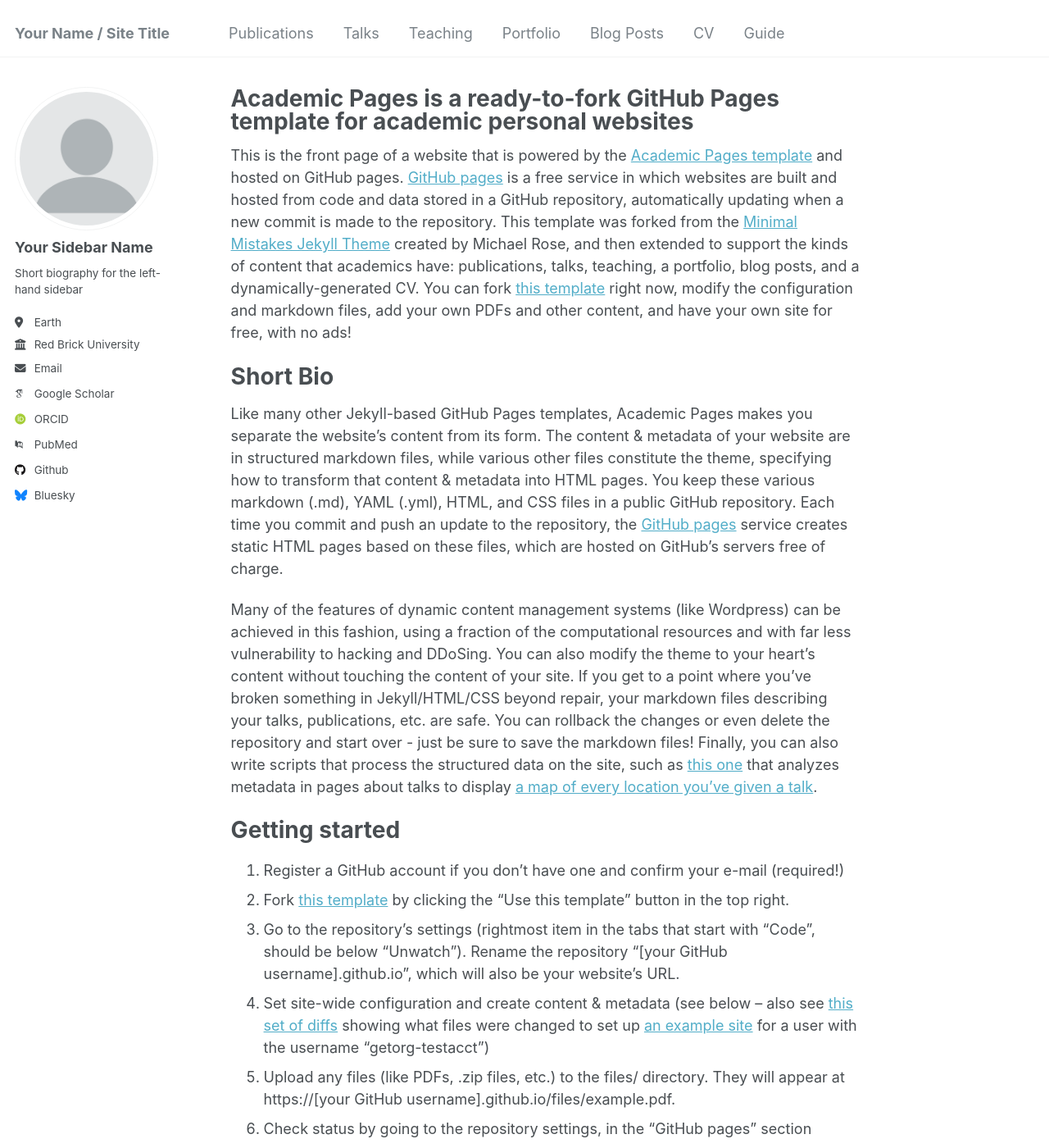
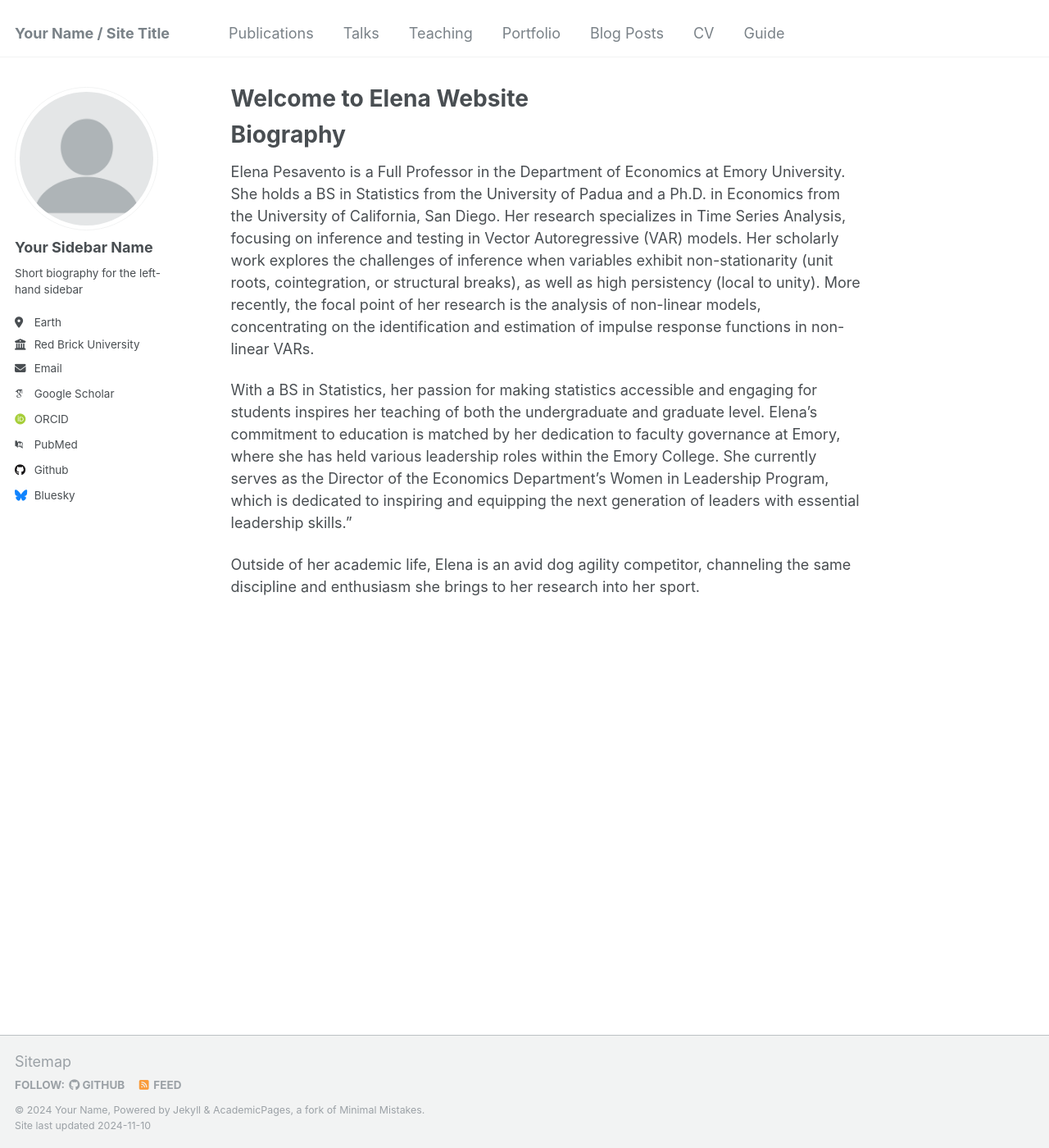
Before and after one commit to epesave/epesave.github.io, a Jekyll site: the page built from _pages/about.md, in a window 1280 px wide and 1400 px high. Shown: the whole window at 82% size. Built offline with Jekyll 4.4.1, drawn with Linux system fonts in a browser that asks for light colours; some web fonts are replaced; some of the changed text lies outside the part shown.

Commit message:
Update about.md

```diff
--- a/_pages/about.md
+++ b/_pages/about.md
@@ -1,49 +1,18 @@
 ---
 permalink: /
-title: "Academic Pages is a ready-to-fork GitHub Pages template for academic personal websites"
+title: "Welcome to Elena Website"
 author_profile: true
 redirect_from:
   - /about/
   - /about.html
 ---
 
-This is the front page of a website that is powered by the [Academic Pages template](https://github.com/academicpages/academicpages.github.io) and hosted on GitHub pages. [GitHub pages](https://pages.github.com) is a free service in which websites are built and hosted from code and data stored in a GitHub repository, automatically updating when a new commit is made to the repository. This template was forked from the [Minimal Mistakes Jekyll Theme](https://mmistakes.github.io/minimal-mistakes/) created by Michael Rose, and then extended to support the kinds of content that academics have: publications, talks, teaching, a portfolio, blog posts, and a dynamically-generated CV. You can fork [this template](https://github.com/academicpages/academicpages.github.io) right now, modify the configuration and markdown files, add your own PDFs and other content, and have your own site for free, with no ads!
 
-Short Bio
+
+Biography
 ======
-Like many other Jekyll-based GitHub Pages templates, Academic Pages makes you separate the website's content from its form. The content & metadata of your website are in structured markdown files, while various other files constitute the theme, specifying how to transform that content & metadata into HTML pages. You keep these various markdown (.md), YAML (.yml), HTML, and CSS files in a public GitHub repository. Each time you commit and push an update to the repository, the [GitHub pages](https://pages.github.com/) service creates static HTML pages based on these files, which are hosted on GitHub's servers free of charge.
+Elena Pesavento is a Full Professor in the Department of Economics at Emory University. She holds a BS in Statistics from the University of Padua and a Ph.D. in Economics from the University of California, San Diego. Her research specializes in Time Series Analysis, focusing on inference and testing in Vector Autoregressive (VAR) models. Her scholarly work explores the challenges of inference when variables exhibit non-stationarity (unit roots, cointegration, or structural breaks), as well as high persistency (local to unity). More recently, the focal point of her research is the analysis of non-linear models, concentrating on the identification and estimation of impulse response functions in non-linear VARs.
 
-Many of the features of dynamic content management systems (like Wordpress) can be achieved in this fashion, using a fraction of the computational resources and with far less vulnerability to hacking and DDoSing. You can also modify the theme to your heart's content without touching the content of your site. If you get to a point where you've broken something in Jekyll/HTML/CSS beyond repair, your markdown files describing your talks, publications, etc. are safe. You can rollback the changes or even delete the repository and start over - just be sure to save the markdown files! Finally, you can also write scripts that process the structured data on the site, such as [this one](https://github.com/academicpages/academicpages.github.io/blob/master/talkmap.ipynb) that analyzes metadata in pages about talks to display [a map of every location you've given a talk](https://academicpages.github.io/talkmap.html).
+With a BS in Statistics, her passion for making statistics accessible and engaging for students inspires her teaching of both the undergraduate and graduate level. Elena’s commitment to education is matched by her dedication to faculty governance at Emory, where she has held various leadership roles within the Emory College. She currently serves as the Director of the Economics Department’s Women in Leadership Program, which is dedicated to inspiring and equipping the next generation of leaders with essential leadership skills.”
 
-Getting started
-======
-1. Register a GitHub account if you don't have one and confirm your e-mail (required!)
-1. Fork [this template](https://github.com/academicpages/academicpages.github.io) by clicking the "Use this template" button in the top right.
-1. Go to the repository's settings (rightmost item in the tabs that start with "Code", should be below "Unwatch"). Rename the repository "[your GitHub username].github.io", which will also be your website's URL.
-1. Set site-wide configuration and create content & metadata (see below -- also see [this set of diffs](http://archive.is/3TPas) showing what files were changed to set up [an example site](https://getorg-testacct.github.io) for a user with the username "getorg-testacct")
-1. Upload any files (like PDFs, .zip files, etc.) to the files/ directory. They will appear at https://[your GitHub username].github.io/files/example.pdf.
-1. Check status by going to the repository settings, in the "GitHub pages" section
-
-Site-wide configuration
-------
-The main configuration file for the site is in the base directory in [_config.yml](https://github.com/academicpages/academicpages.github.io/blob/master/_config.yml), which defines the content in the sidebars and other site-wide features. You will need to replace the default variables with ones about yourself and your site's github repository. The configuration file for the top menu is in [_data/navigation.yml](https://github.com/academicpages/academicpages.github.io/blob/master/_data/navigation.yml). For example, if you don't have a portfolio or blog posts, you can remove those items from that navigation.yml file to remove them from the header.
-
-Create content & metadata
-------
-For site content, there is one markdown file for each type of content, which are stored in directories like _publications, _talks, _posts, _teaching, or _pages. For example, each talk is a markdown file in the [_talks directory](https://github.com/academicpages/academicpages.github.io/tree/master/_talks). At the top of each markdown file is structured data in YAML about the talk, which the theme will parse to do lots of cool stuff. The same structured data about a talk is used to generate the list of talks on the [Talks page](https://academicpages.github.io/talks), each [individual page](https://academicpages.github.io/talks/2012-03-01-talk-1) for specific talks, the talks section for the [CV page](https://academicpages.github.io/cv), and the [map of places you've given a talk](https://academicpages.github.io/talkmap.html) (if you run this [python file](https://github.com/academicpages/academicpages.github.io/blob/master/talkmap.py) or [Jupyter notebook](https://github.com/academicpages/academicpages.github.io/blob/master/talkmap.ipynb), which creates the HTML for the map based on the contents of the _talks directory).
-
-**Markdown generator**
-
-The repository includes [a set of Jupyter notebooks](https://github.com/academicpages/academicpages.github.io/tree/master/markdown_generator
-) that converts a CSV containing structured data about talks or presentations into individual markdown files that will be properly formatted for the Academic Pages template. The sample CSVs in that directory are the ones I used to create my own personal website at stuartgeiger.com. My usual workflow is that I keep a spreadsheet of my publications and talks, then run the code in these notebooks to generate the markdown files, then commit and push them to the GitHub repository.
-
-How to edit your site's GitHub repository
-------
-Many people use a git client to create files on their local computer and then push them to GitHub's servers. If you are not familiar with git, you can directly edit these configuration and markdown files directly in the github.com interface. Navigate to a file (like [this one](https://github.com/academicpages/academicpages.github.io/blob/master/_talks/2012-03-01-talk-1.md) and click the pencil icon in the top right of the content preview (to the right of the "Raw | Blame | History" buttons). You can delete a file by clicking the trashcan icon to the right of the pencil icon. You can also create new files or upload files by navigating to a directory and clicking the "Create new file" or "Upload files" buttons.
-
-Example: editing a markdown file for a talk
-![Editing a markdown file for a talk](/images/editing-talk.png)
-
-For more info
-------
-More info about configuring Academic Pages can be found in [the guide](https://academicpages.github.io/markdown/), the [growing wiki](https://github.com/academicpages/academicpages.github.io/wiki), and you can always [ask a question on GitHub](https://github.com/academicpages/academicpages.github.io/discussions). The [guides for the Minimal Mistakes theme](https://mmistakes.github.io/minimal-mistakes/docs/configuration/) (which this theme was forked from) might also be helpful.
+Outside of her academic life, Elena is an avid dog agility competitor, channeling the same discipline and enthusiasm she brings to her research into her sport.
```
